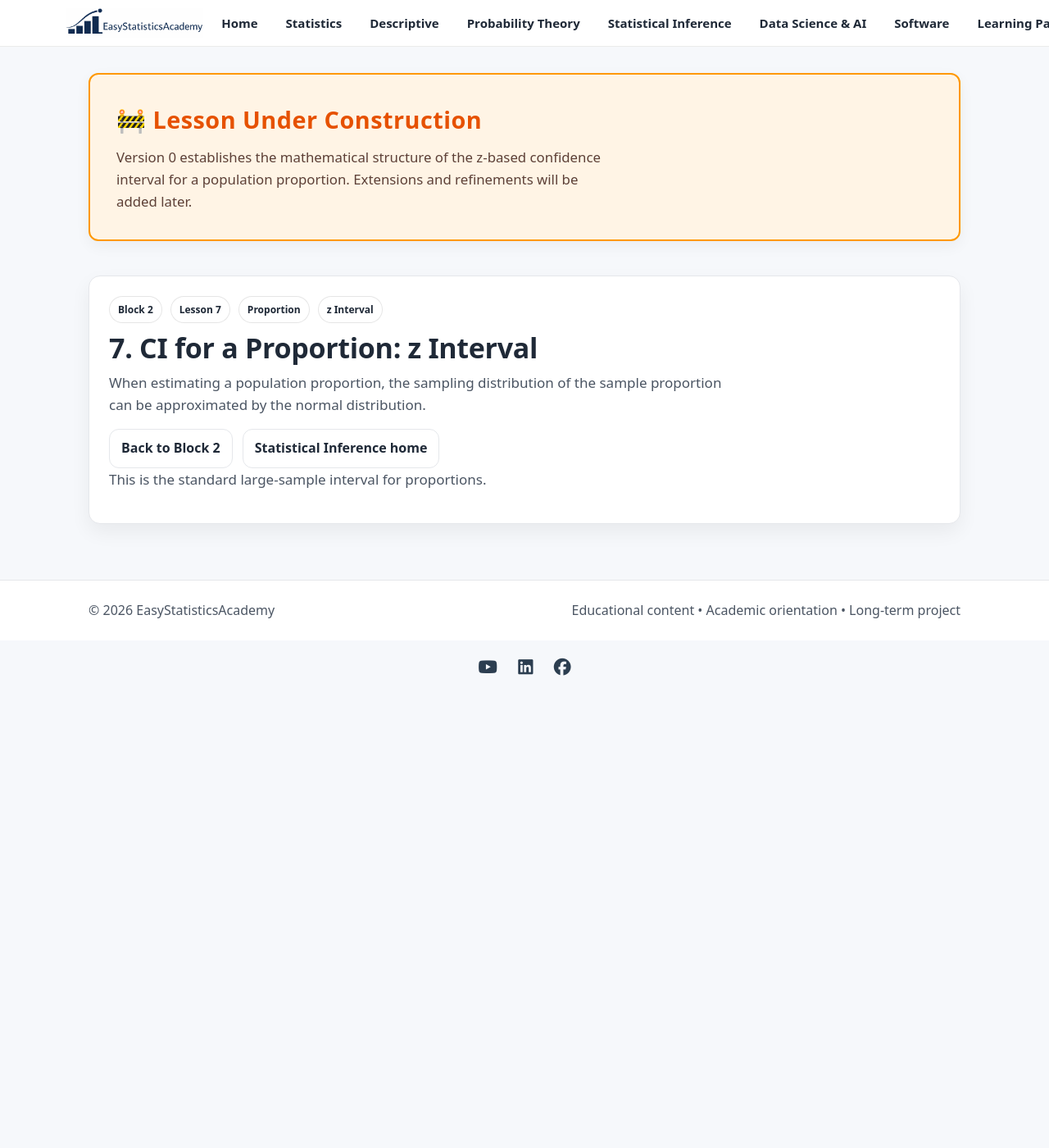
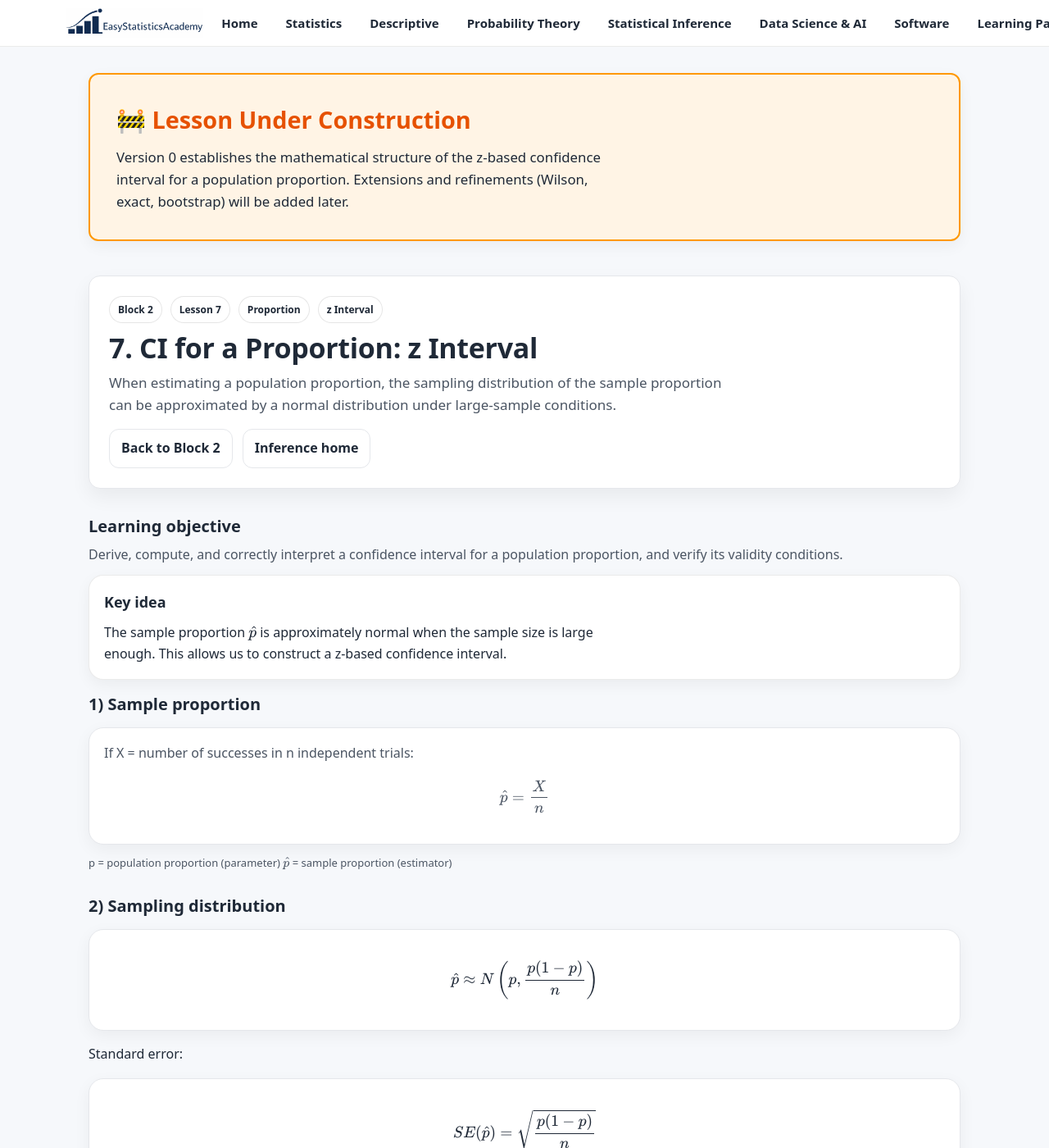
Before and after one commit to ammar-homaida-statistics/easystatisticsacademy, a Jekyll site: the page built from inference/confidence-intervals/ci-for-proportion/index.md, in a window 1280 px wide and 1400 px high. Shown: the whole window at 82% size. Built offline with Jekyll 4.4.1, drawn with Linux system fonts in a browser that asks for light colours; some of the changed text lies outside the part shown.

Commit message:
re-add the lesson content

```diff
--- a/inference/confidence-intervals/ci-for-proportion/index.md
+++ b/inference/confidence-intervals/ci-for-proportion/index.md
@@ -10,16 +10,16 @@
 <section class="section section-slim">
   <div class="callout" style="background:#fff4e5; border:2px solid #ff9800; padding:2rem; border-radius:12px;">
     <div class="callout-copy">
-      <h2 style="margin-top:0; color:#e65100; font-size:1.8rem; letter-spacing:0.5px;">🚧 Lesson Under Construction</h2>
-      <p style="margin:0; font-size:1.05rem; color:#5d4037; line-height:1.6;">
+      <h2 style="margin-top:0; color:#e65100; font-size:1.8rem;">🚧 Lesson Under Construction</h2>
+      <p style="margin:0; font-size:1.05rem; line-height:1.6;">
         Version 0 establishes the mathematical structure of the z-based confidence interval
-        for a population proportion. Extensions and refinements will be added later.
+        for a population proportion. Extensions and refinements (Wilson, exact, bootstrap)
+        will be added later.
       </p>
     </div>
   </div>
 </section>
 
-<!-- ✅ Update "last visited lesson" for Inference Block 2 -->
 <script>
   (function () {
     var KEY = "esa_continue_inference_confidence_intervals_lesson_v0";
@@ -48,19 +48,152 @@
       </div>
 
       <h1>7. CI for a Proportion: z Interval</h1>
+
       <p class="lead">
-        When estimating a population proportion, the sampling distribution
-        of the sample proportion can be approximated by the normal distribution.
+        When estimating a population proportion, the sampling distribution of the sample
+        proportion can be approximated by a normal distribution under large-sample conditions.
       </p>
 
       <div class="hero-actions">
         <a class="btn btn-outline" href="/inference/confidence-intervals/">Back to Block 2</a>
-        <a class="btn btn-outline" href="/inference/">Statistical Inference home</a>
+        <a class="btn btn-outline" href="/inference/">Inference home</a>
       </div>
+    </div>
+  </div>
+</section>
 
-      <p class="muted-mini">
-        This is the standard large-sample interval for proportions.
+<section class="section">
+  <div class="section-head">
+    <h2>Learning objective</h2>
+    <p>
+      Derive, compute, and correctly interpret a confidence interval for a population proportion,
+      and verify its validity conditions.
+    </p>
+  </div>
+
+  <div class="callout">
+    <div class="callout-copy">
+      <h2>Key idea</h2>
+      <p style="margin:0;">
+        The sample proportion \(\hat p\) is approximately normal when the sample size is large enough.
+        This allows us to construct a z-based confidence interval.
       </p>
     </div>
   </div>
 </section>
+
+<section class="section">
+  <div class="section-head">
+    <h2>1) Sample proportion</h2>
+  </div>
+
+  <div class="card">
+    <p style="margin:0;">
+      If X = number of successes in n independent trials:
+      \[
+      \hat p = \frac{X}{n}
+      \]
+    </p>
+  </div>
+
+  <p class="muted-mini">
+    p = population proportion (parameter)
+    \(\hat p\) = sample proportion (estimator)
+  </p>
+</section>
+
+<section class="section">
+  <div class="section-head">
+    <h2>2) Sampling distribution</h2>
+  </div>
+
+  <div class="card">
+    \[
+    \hat p \approx N\left(p, \frac{p(1-p)}{n}\right)
+    \]
+  </div>
+
+  <p>
+    Standard error:
+  </p>
+
+  <div class="card">
+    \[
+    SE(\hat p) = \sqrt{\frac{p(1-p)}{n}}
+    \]
+  </div>
+
+  <p class="muted-mini">
+    Since p is unknown, we substitute \(\hat p\).
+  </p>
+</section>
+
+<section class="section">
+  <div class="section-head">
+    <h2>3) Estimated standard error</h2>
+  </div>
+
+  <div class="card">
+    \[
+    SE(\hat p) = \sqrt{\frac{\hat p (1-\hat p)}{n}}
+    \]
+  </div>
+</section>
+
+<section class="section">
+  <div class="section-head">
+    <h2>4) Confidence interval formula</h2>
+  </div>
+
+  <div class="card">
+    <strong>
+    \[
+    \hat p \pm z_{\alpha/2}
+    \sqrt{\frac{\hat p (1-\hat p)}{n}}
+    \]
+    </strong>
+  </div>
+</section>
+
+<section class="section">
+  <div class="section-head">
+    <h2>5) Conditions</h2>
+  </div>
+
+  <div class="grid grid-2">
+    <div class="card">
+      <h3>Independence</h3>
+      <p>Random sampling or random assignment.</p>
+    </div>
+
+    <div class="card">
+      <h3>Large count condition</h3>
+      <p>\(n\hat p ≥ 10\) and \(n(1-\hat p) ≥ 10\)</p>
+    </div>
+  </div>
+</section>
+
+<section class="section">
+  <div class="section-head">
+    <h2>6) Interpretation</h2>
+  </div>
+
+  <div class="card">
+    A 95% CI means 95% of similarly constructed intervals
+    would contain the true population proportion.
+  </div>
+</section>
+
+<section class="section section-slim">
+  <div class="callout">
+    <div class="callout-copy">
+      <h2>Outcome</h2>
+      <ul class="bullets">
+        <li>Construct a z-based CI for p</li>
+        <li>Compute SE correctly</li>
+        <li>Check assumptions</li>
+        <li>Interpret coverage properly</li>
+      </ul>
+    </div>
+  </div>
+</section>
```
